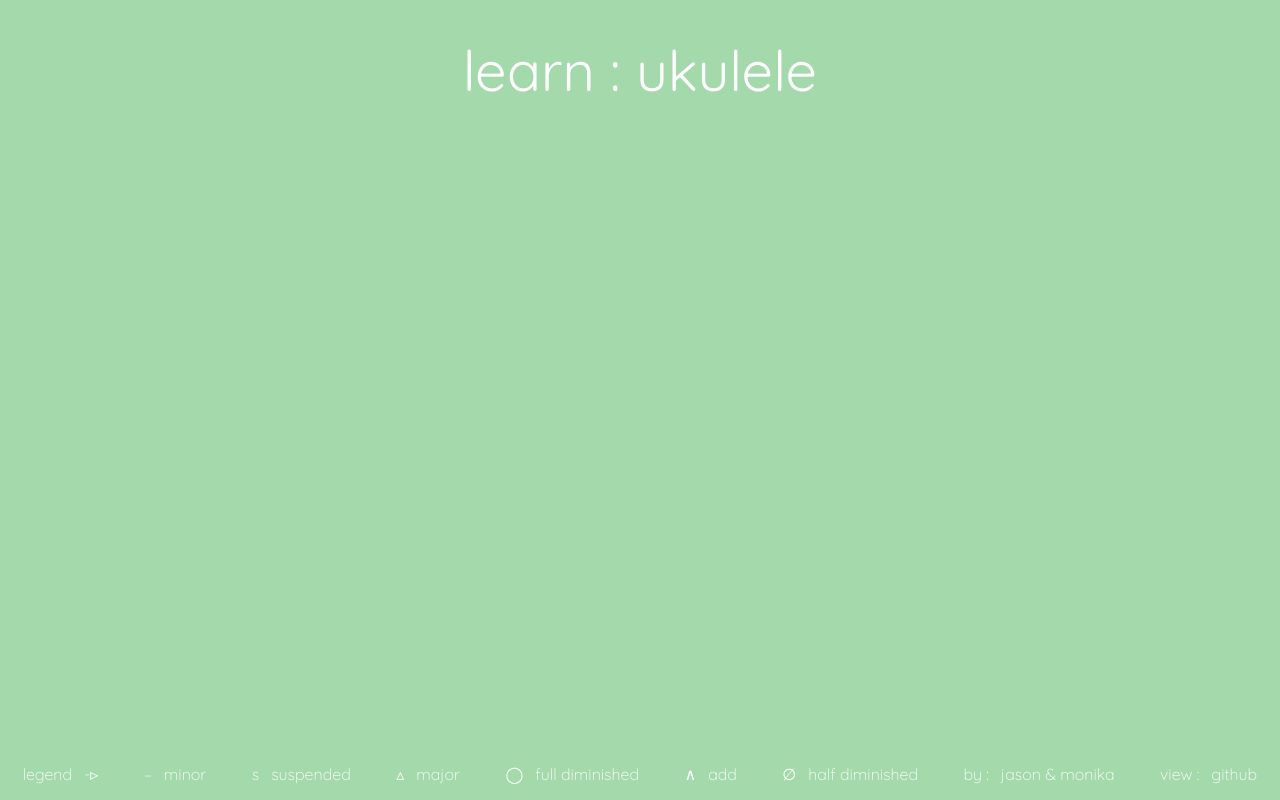
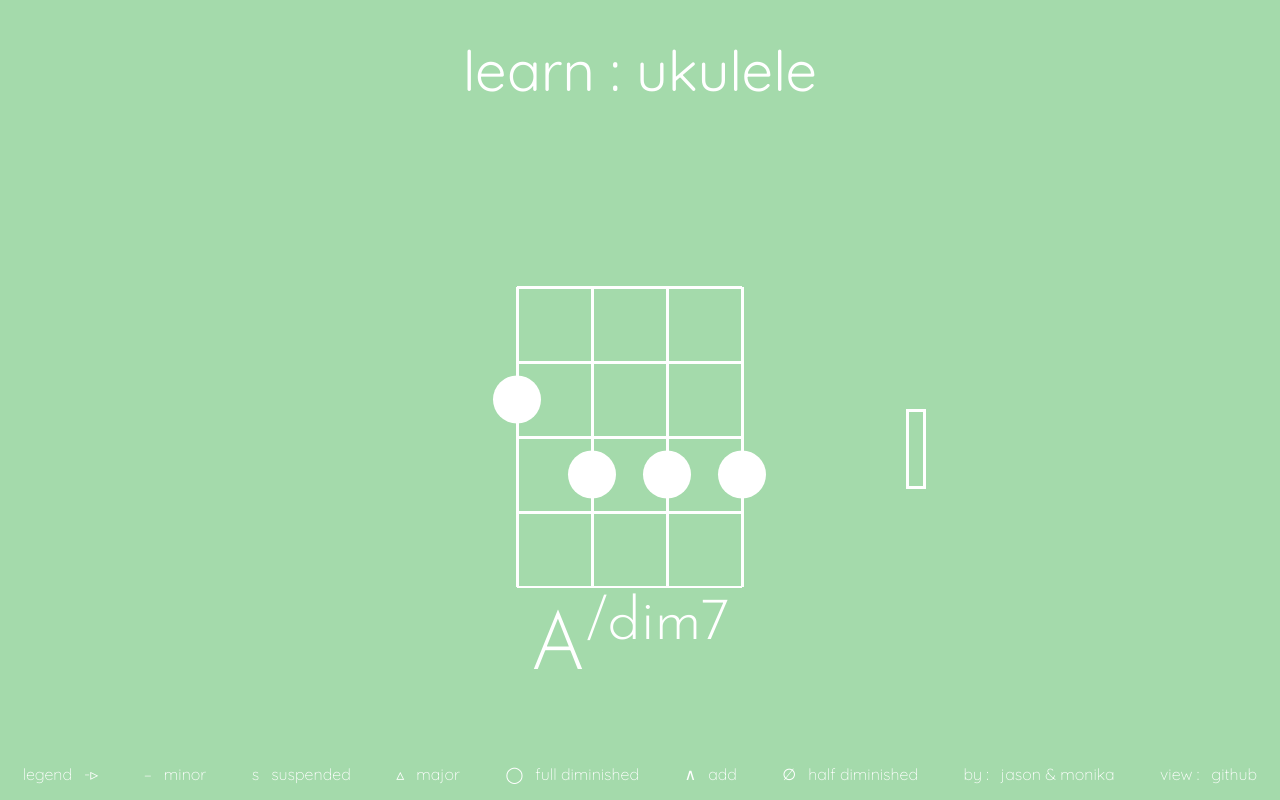
Before and after one commit to jdobrowner/learn-ukulele, a website: page index.html in a window 1280 px wide. Drawn offline with nearby package versions, Linux system fonts and the light colour scheme.

Commit message:
adjusted chord names, mock symbol more-chords

```diff
--- a/app.js
+++ b/app.js
@@ -1,3 +1,11 @@
+//---------------- create function variables to hold unicode characters ------------
+
+var add = function(n) { return 'add' + n; };
+var sus = function(n) { return 'sus' + n; };
+var maj7 = function() { return 'maj' + '7'; };
+var fdim = function() { return 'dim' + '7'; };
+var hdim = function() { return '/dim' + '7'; };
+
 //------------ Global variable with state and chord library ------------------------
 
 var ukuApp = {
@@ -138,6 +146,7 @@ var ukuApp = {
 $(function() {
   // makeSounds();
   landingPage(1.5);
+
 });
 
 /*
@@ -147,7 +156,7 @@ function makeSounds() {}
 
 //---------------------- from Monika's index.js -----------------------------
 
-function drawChord(size, array) {
+function drawChord(size, array, object) {
 
     //grid width and height
     var gridWidth = 150 * size;
@@ -181,7 +190,7 @@ function drawChord(size, array) {
     }
 
     context.strokeStyle = "white";
-    context.lineWidth = 1;
+    context.lineWidth = 3;
     context.stroke();
 
     //draw notes
@@ -190,7 +199,7 @@ function drawChord(size, array) {
         if (array[i] === 0) {
             var position = (h / 2);
             context.arc(padding + (i * w), position, padding-2, 0, Math.PI*2, true);
-            context.lineWidth = 2;
+            context.lineWidth = 3;
             context.stroke();
         }
         else {
@@ -201,8 +210,7 @@ function drawChord(size, array) {
         }
     }
 
-    var chordName = "<h1>C–<sup>&#8743</sup></h1>"
-    $('.chord-container').append(chordName);
+    $('.chord-container').append(getChordName(object));
 }
 
 
@@ -212,11 +220,22 @@ function landingPage(size) {
     // display random chord
     var possibleIndex = ukuApp.chordLibrary.length-1;
     var randomChordIndex = Math.floor(Math.random() * possibleIndex);
-    var randomChord = ukuApp.chordLibrary[randomChordIndex].fingering;
-    drawChord(size, randomChord);
+    var randomChord = ukuApp.chordLibrary[randomChordIndex];
+    var randomChordPos = randomChord.fingering;
+    drawChord(size, randomChordPos, randomChord);
+    var moreChords = "<div class='more-chords'></div>"
+    $('main').append(moreChords);
 
 }
 
+
+//-------------------- get chord name with extension -------------------------
+function getChordName(chord) {
+  var chordName = '<h1>' + toneLetter(chord.rootNum);
+  if (chord.isMinor) chordName += '–';
+  chordName += '<sup>' + chord.extension + '</sup></h1>';
+  return chordName;
+}
 
 
 
@@ -284,7 +303,7 @@ function get5thChords(keyRoot) {
 function getAllChordsInKey(root) {
 
   var thisKey, thisScale;
-  if ( ukuleleApp.isInMajorKey ) {
+  if ( ukuApp.isInMajorKey ) {
     thisScale = majorScale(root)
     thisKey = getNthChords(thisScale);
   }
@@ -351,19 +370,3 @@ function toneLetter(n) {
     default: return '';
   }
 }
-
-//---------------- create function variables to hold unicode characters ------------
-
-var add = function(n) { return '' + n; };
-var sus = function(n) { return '' + n; };
-var maj7 = function() { return '' + '7'; };
-var fdim = function() { return '' + '7'; };
-var hdim = function() { return '' + '7'; };
-
-//-------------------- get chord name with extension -------------------------
-function getChordName(chord) {
-  var name = toneLetter(chord.rootNum);
-  if (chord.isMinor === false) name += '-';
-  name += '<sup>' + chord.extension + '</sup>';
-  return name;
-}
--- a/style.css
+++ b/style.css
@@ -18,23 +18,6 @@ body {
 	height: 100%;
 }
 
-main {
-	display: flex;
-	justify-content: center;
-	font-family: "Josefin Sans";
-}
-
-.chord-container h1 {
-	font-size: 4em;
-	font-weight: 100;
-	text-align: center;
-	margin: 0;
-}
-
-h1 sup {
-	font-weight: 100;
-}
-
 nav h1 {
 	font-size: 3.5em;
 	text-align: center;
@@ -43,6 +26,28 @@ nav h1 {
 
 canvas {
 	margin: 10px;
+}
+
+main {
+	display: flex;
+	justify-content: center;
+	align-items: center;
+	font-family: "Josefin Sans";
+}
+
+.chord-container h1 {
+	font-size: 5em;
+	font-weight: 300;
+	text-align: center;
+	margin: 0;
+}
+
+.more-chords {
+	width: 20px;
+	height: 80px;
+	border: 3px solid white;
+	position: relative;
+	left: 10%;
 }
 
 footer {
```
